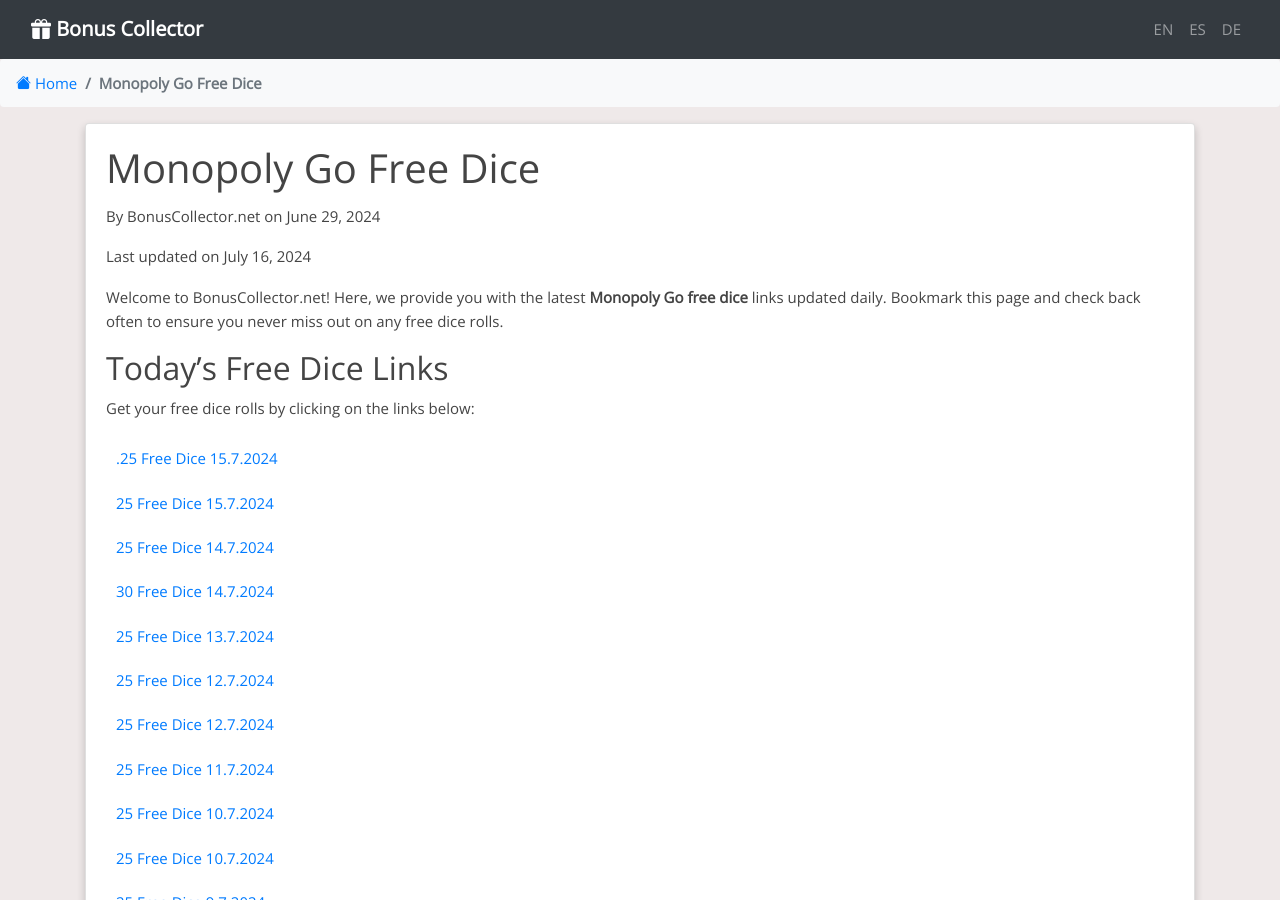
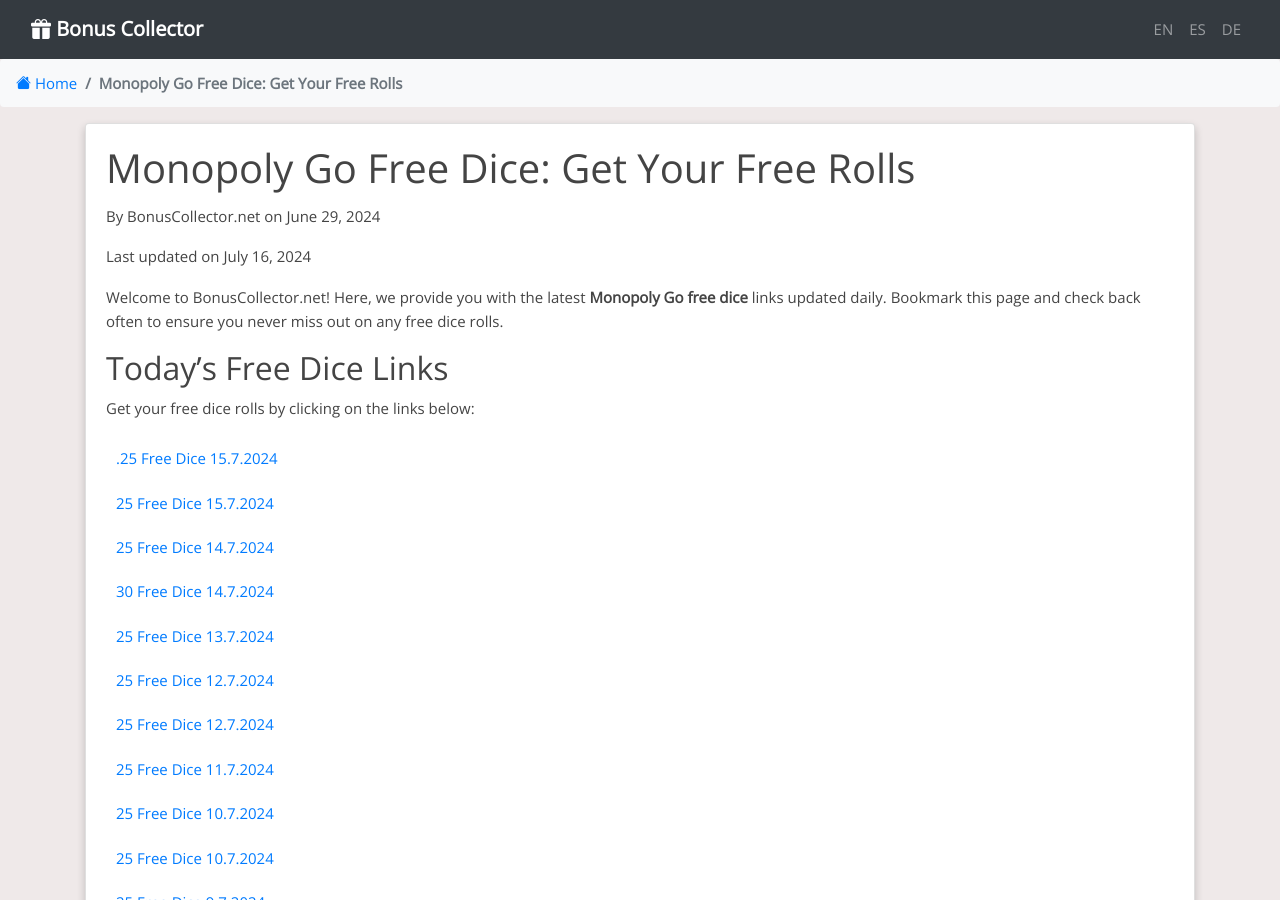
Before and after one commit to Prollad99/bs-net, a Jekyll site: the page built from _posts/2024-06-29-monopoly-go.md, in a window 1280 px wide and 900 px high. Built offline with Jekyll 4.4.1, drawn with Linux system fonts in a browser that asks for light colours; nearby versions of some CDN libraries; comment, search, counter and statistics services are not loaded; some of the changed text lies outside the part shown.

Commit message:
Update 2024-06-29-monopoly-go.md

```diff
--- a/_posts/2024-06-29-monopoly-go.md
+++ b/_posts/2024-06-29-monopoly-go.md
@@ -1,6 +1,6 @@
 ---
 layout: post
-title: "Monopoly Go Free Dice"
+title: "Monopoly Go Free Dice: Get Your Free Rolls"
 date: 2024-06-29
 tags: [Monopoly Go, Free Dice, Daily Rewards]
 author: "BonusCollector.net"
```
